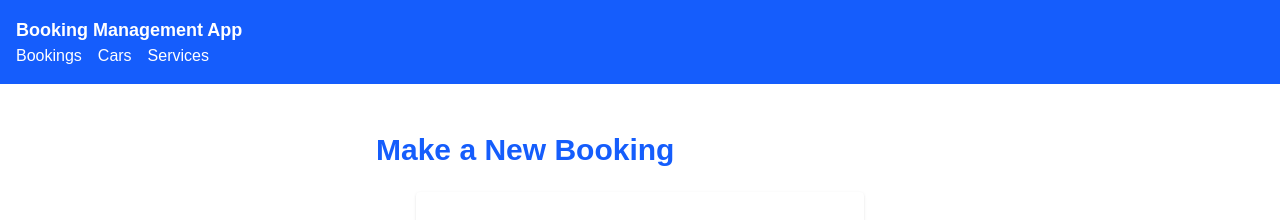
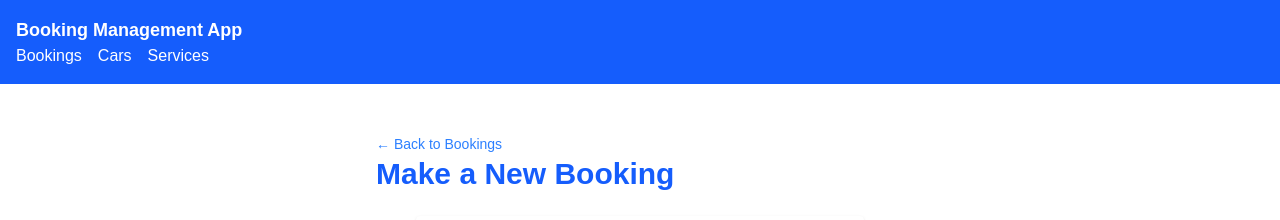
Before and after one commit to rajal-kumar/booking-frontend, a Next.js app: page /bookings/new in a window 1280 px wide. Shown: the top 220 px of the page. Built offline with nearby package versions, Linux system fonts and the light colour scheme; no server answers.

Commit message:
feat: added back link to bookings

```diff
--- a/src/app/bookings/new/page.tsx
+++ b/src/app/bookings/new/page.tsx
@@ -1,10 +1,15 @@
 'use client'
 
+import Link from "next/link";
 import NewBookingForm from "@/components/NewBookingForm";
 
 export default function NewBookingPage() {
   return (
     <div className="max-w-xl mx-auto p-6">
+      <Link href="/bookings">
+        <button className="text-sm text-blue-500 hover:underline">← Back to Bookings</button>
+      </Link>
+      <br />
       <h1 className="text-3xl font-semibold text-blue-600 mb-4">
         Make a New Booking
       </h1>
```
